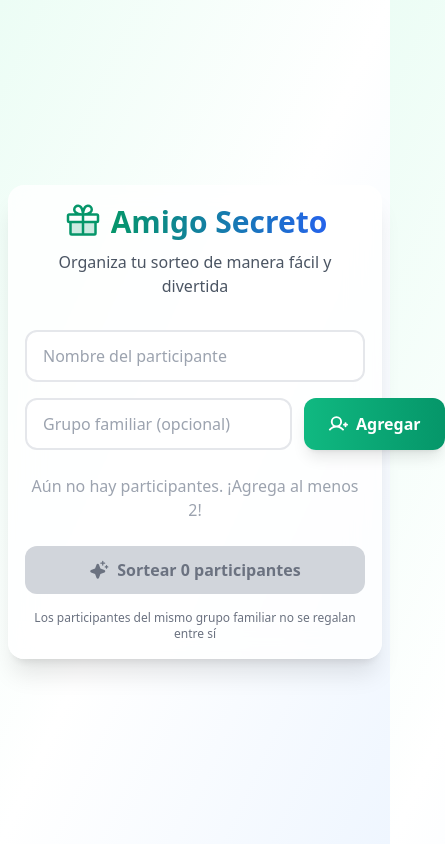
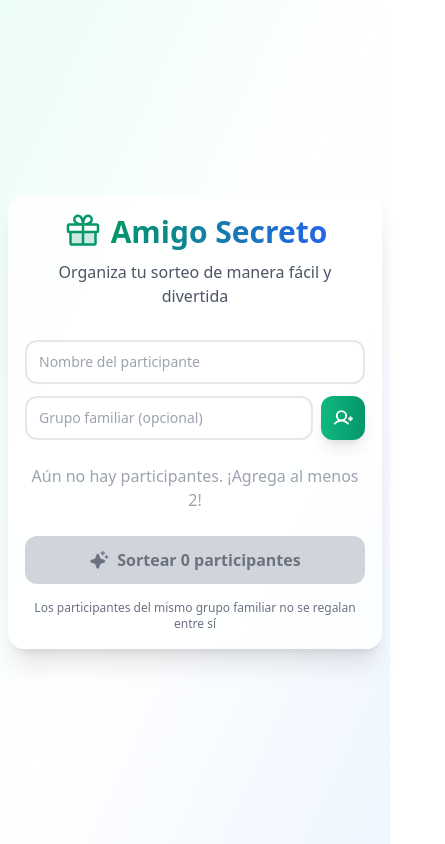
Before and after one commit to Mike37Jet/SorteAmigoSecreto, a React (Vite) app in the folder sorteo-app/: page / in a window 390 px wide. Shown: the whole page, 445 px wide, since content can reach past the window. Built offline with nearby package versions, Linux system fonts and the light colour scheme.

Commit message:
fix: Ajustar botón y campos de entrada para móvil

```diff
--- a/sorteo-app/src/components/Configuracion.jsx
+++ b/sorteo-app/src/components/Configuracion.jsx
@@ -103,7 +103,7 @@ export default function Configuracion({ onSorteoCompleto }) {
         </p>
 
         {/* Formulario de entrada */}
-        <div className="space-y-4 mb-6">
+        <div className="space-y-3 sm:space-y-4 mb-6">
           <div>
             <input
               type="text"
@@ -111,7 +111,7 @@ export default function Configuracion({ onSorteoCompleto }) {
               value={nombreInput}
               onChange={(e) => setNombreInput(e.target.value)}
               onKeyPress={(e) => e.key === 'Enter' && agregarParticipante()}
-              className="w-full px-4 py-3 rounded-xl border-2 border-gray-200 focus:border-emerald-500 focus:outline-none transition-colors"
+              className="w-full px-3 sm:px-4 py-2.5 sm:py-3 rounded-xl border-2 border-gray-200 focus:border-emerald-500 focus:outline-none transition-colors text-sm sm:text-base"
             />
           </div>
 
@@ -148,14 +148,14 @@ export default function Configuracion({ onSorteoCompleto }) {
             </div>
           )}
 
-          <div className="flex gap-3">
+          <div className="flex gap-2 sm:gap-3">
             <input
               type="text"
               placeholder="Grupo familiar (opcional)"
               value={grupoInput}
               onChange={(e) => setGrupoInput(e.target.value)}
               onKeyPress={(e) => e.key === 'Enter' && agregarParticipante()}
-              className="flex-1 px-4 py-3 rounded-xl border-2 border-gray-200 focus:border-blue-500 focus:outline-none transition-colors"
+              className="flex-1 px-3 sm:px-4 py-2.5 sm:py-3 rounded-xl border-2 border-gray-200 focus:border-blue-500 focus:outline-none transition-colors text-sm sm:text-base"
               list="grupos-sugeridos"
             />
             <datalist id="grupos-sugeridos">
@@ -165,10 +165,10 @@ export default function Configuracion({ onSorteoCompleto }) {
             </datalist>
             <button
               onClick={agregarParticipante}
-              className="px-6 py-3 bg-gradient-to-r from-emerald-500 to-emerald-600 text-white rounded-xl font-semibold hover:from-emerald-600 hover:to-emerald-700 transition-all shadow-lg hover:shadow-xl flex items-center gap-2"
+              className="px-3 sm:px-6 py-2.5 sm:py-3 bg-gradient-to-r from-emerald-500 to-emerald-600 text-white rounded-xl font-semibold hover:from-emerald-600 hover:to-emerald-700 transition-all shadow-lg hover:shadow-xl flex items-center gap-1 sm:gap-2"
             >
               <UserPlus size={20} weight="bold" />
-              Agregar
+              <span className="hidden sm:inline">Agregar</span>
             </button>
           </div>
 
```
